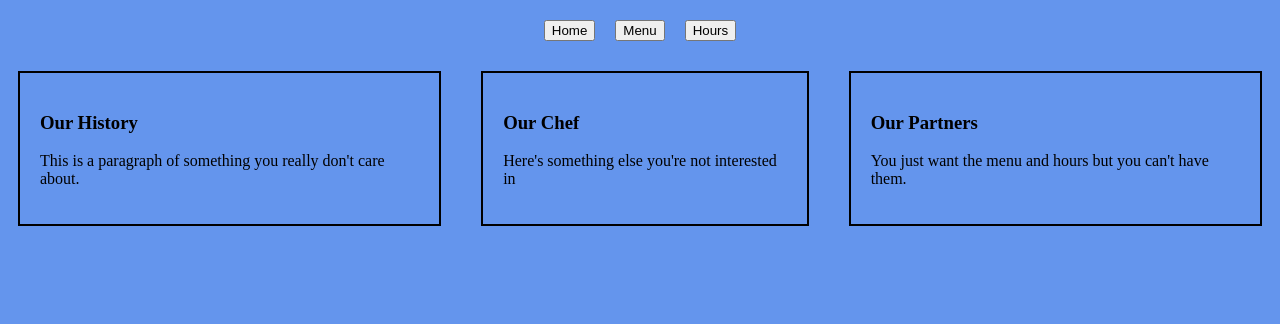
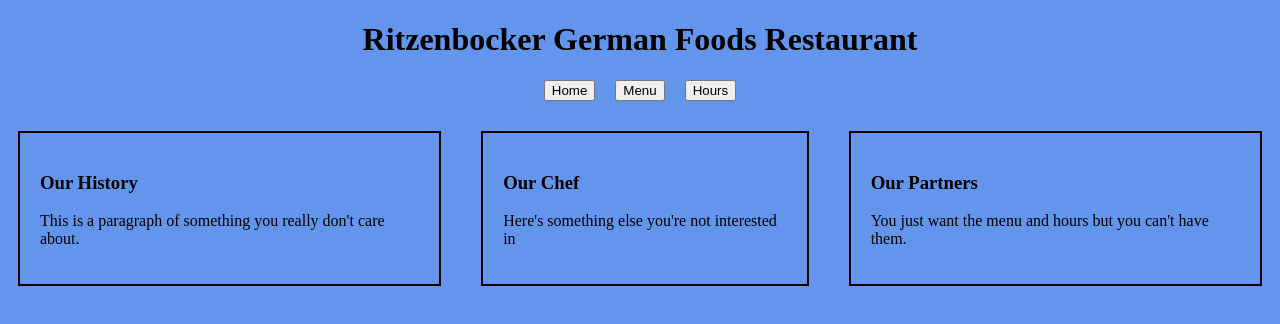
Before and after one commit to mkrell23/odin-restaurant-webpack, a website built with webpack: page src/template.html in a window 1280 px wide. Built offline with nearby package versions, Linux system fonts and the light colour scheme.

Commit message:
Adds headline to page with name

```diff
--- a/src/template.html
+++ b/src/template.html
@@ -7,6 +7,9 @@
 </head>
 <body>
     <header>
+        <div class="title">
+            <h1>Ritzenbocker German Foods Restaurant</h1>
+        </div>
         <nav>
             <button>Home</button>
             <button>Menu</button>
```
